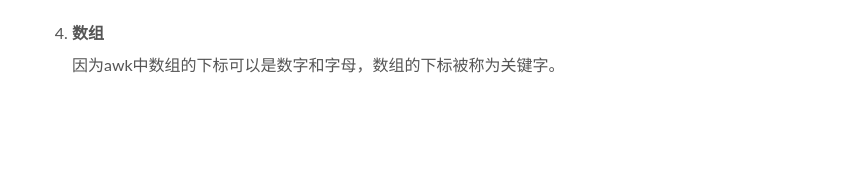
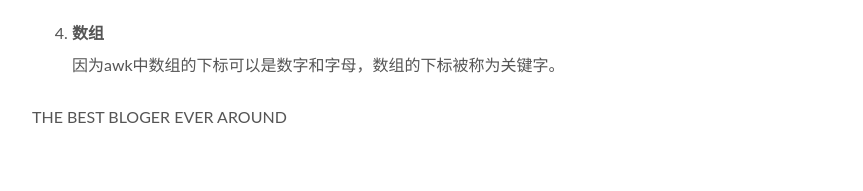
Before and after one commit to D0m021ng/D0m021ng.github.io, a plain HTML site: page index.html in a window 1280 px wide. Shown: the part 8686-8877 px from the top of the page, without its empty margins (208-1071 px from the left). Drawn offline with Linux system fonts and the light colour scheme; some packages are replaced by stand-ins of ours; a script that the page names is missing.

Commit message:
Update index.html

```diff
--- a/index.html
+++ b/index.html
@@ -620,7 +620,7 @@
 
 
 
-
+    <p>THE BEST BLOGER EVER AROUND</p>
 
 
 
```
